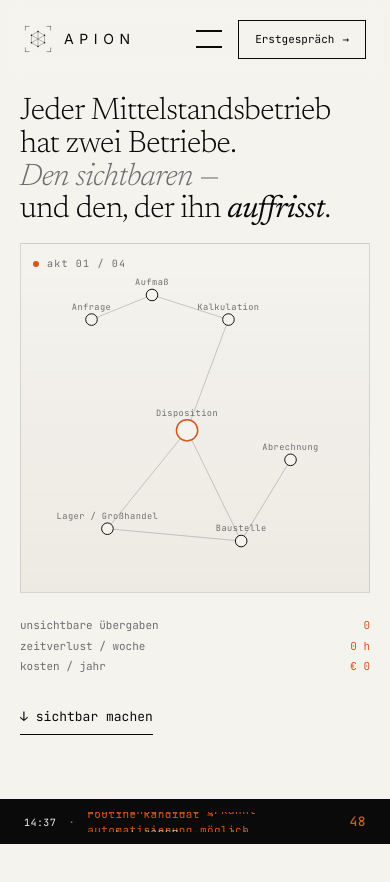
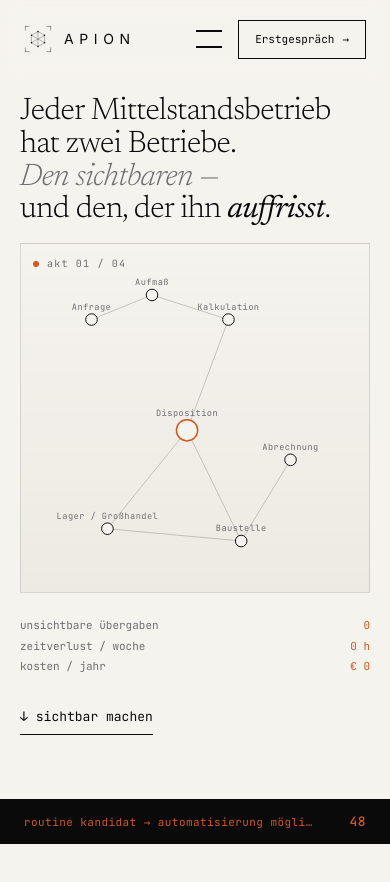
Before and after one commit to BartelFe/apion-ai, a React (Vite) app: page / in a window 390 px wide. Shown: the top 882 px of the page. Built offline with nearby package versions, Linux system fonts and the light colour scheme.

Commit message:
another one: fix mobile

```diff
--- a/src/components/ConsoleBar.jsx
+++ b/src/components/ConsoleBar.jsx
@@ -54,14 +54,18 @@ export default function ConsoleBar() {
         borderTop: '0.5px solid #0A0A0B',
       }}
     >
-      <div className="flex-1 overflow-hidden h-5 relative">
+      <div className="flex-1 overflow-hidden h-5 relative min-w-0">
         <div ref={trackRef} className="absolute inset-x-0 top-0">
           {[...FEED, ...FEED].map((row, i) => (
-            <div key={i} className="flex gap-3 h-5 items-center">
-              {/* Timestamp shrinkt unter sm — sonst clippt sie auf 320–360px Devices */}
-              <span className="text-[10px] sm:text-[11px]" style={{ color: '#F5F3EE' }}>{row.time}</span>
-              <span style={{ color: '#6E6E70' }}>·</span>
-              <span style={{ color: row.kind === 'trace' ? '#D4571B' : 'rgba(245,243,238,0.65)' }}>
+            <div key={i} className="flex gap-3 h-5 items-center min-w-0">
+              {/* Time + Dot unter sm versteckt — auf 320–360px Geräten gibt's
+                  sonst keinen Platz für die Message ohne Wrap. */}
+              <span className="hidden sm:inline" style={{ color: '#F5F3EE' }}>{row.time}</span>
+              <span className="hidden sm:inline" style={{ color: '#6E6E70' }}>·</span>
+              <span
+                className="truncate min-w-0 flex-1"
+                style={{ color: row.kind === 'trace' ? '#D4571B' : 'rgba(245,243,238,0.65)' }}
+              >
                 {row.text}
               </span>
             </div>
--- a/src/components/DiagnoseSection.jsx
+++ b/src/components/DiagnoseSection.jsx
@@ -210,8 +210,9 @@ export default function DiagnoseSection() {
             style={{ background: 'rgba(245,243,238,0.1)' }}
           />
 
-          {/* Phase text stack */}
-          <div className="relative" style={{ minHeight: '200px' }}>
+          {/* Phase text stack — minHeight wächst mit Headline-Größe damit
+              Phase-Wechsel keinen Höhensprung erzeugt. */}
+          <div className="relative" style={{ minHeight: 'clamp(280px, 30vh, 360px)' }}>
             {PHASES.map((phase, i) => (
               <div
                 key={i}
@@ -224,7 +225,7 @@ export default function DiagnoseSection() {
                 <h2
                   className="editorial-display mt-4 whitespace-pre-line"
                   style={{
-                    fontSize: 'clamp(16px, 1.55vw, 23px)',
+                    fontSize: 'clamp(24px, 3.6vw, 42px)',
                     color: 'var(--fg)',
                     lineHeight: 1.28,
                   }}
@@ -234,10 +235,10 @@ export default function DiagnoseSection() {
                 <p
                   className="mt-4"
                   style={{
-                    fontSize: '13px',
+                    fontSize: 'clamp(14px, 1.1vw, 16px)',
                     lineHeight: 1.65,
                     color: 'var(--fg-muted)',
-                    maxWidth: '320px',
+                    maxWidth: '360px',
                   }}
                 >
                   {phase.body}
--- a/src/components/MethodSection.jsx
+++ b/src/components/MethodSection.jsx
@@ -134,7 +134,7 @@ export default function MethodSection() {
                     opacity: 0,
                   }}
                 />
-                <div data-phase-card className="md:pl-8" style={{ opacity: 0 }}>
+                <div data-phase-card className="md:pl-8 md:pt-10" style={{ opacity: 0 }}>
                   <div className="font-mono text-[10px] mb-3" style={{ color: 'var(--fg-muted)', letterSpacing: '0.18em' }}>
                     {phase.no} · phase
                   </div>
--- a/src/styles/globals.css
+++ b/src/styles/globals.css
@@ -24,7 +24,10 @@ html, body {
   line-height: 1.5;
   -webkit-font-smoothing: antialiased;
   -moz-osx-font-smoothing: grayscale;
-  overflow-x: hidden;
+  /* `clip` statt `hidden` — `hidden` erzeugt einen Scroll-Context und bricht
+     position:sticky in Descendants (s. HeroMobile auf iOS). `clip` cuttet
+     ohne Scroll-Context. iOS Safari ≥16 + alle modernen Browser. */
+  overflow-x: clip;
 }
 
 body {
```
